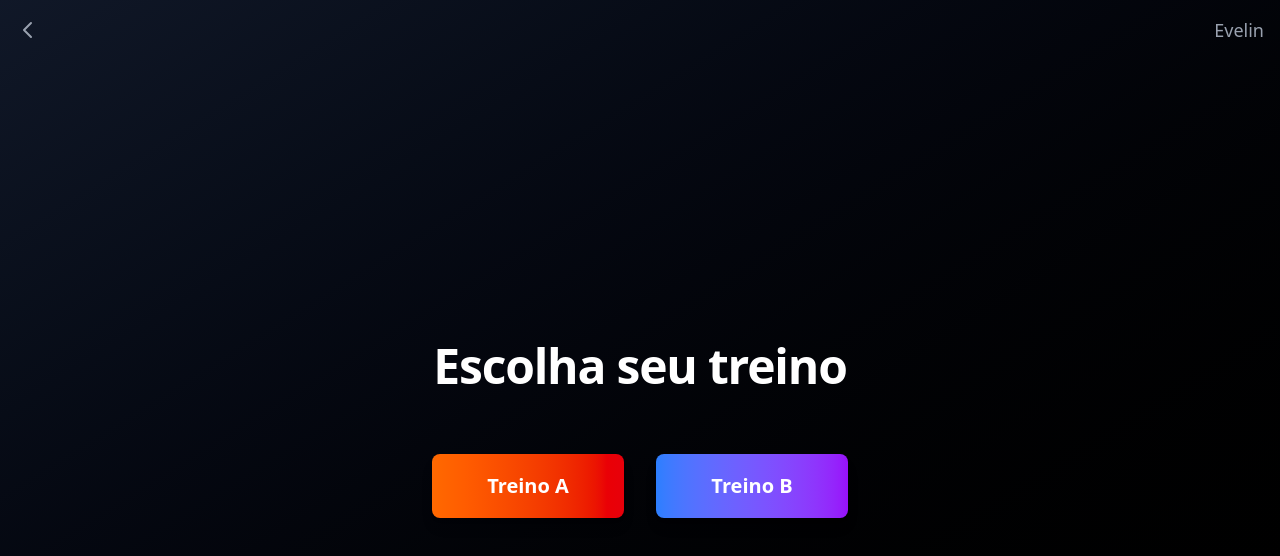
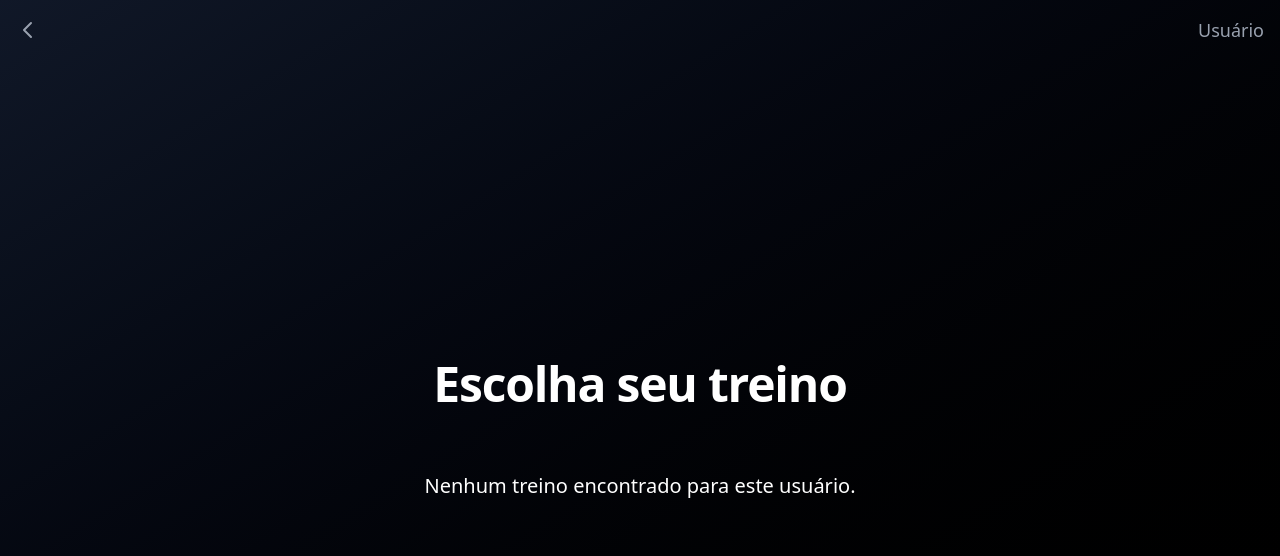
Before and after one commit to marcosmatosteodoro/registro-de-treino, a Next.js app: page /treinos in a window 1280 px wide. Shown: the top 556 px of the page. Built offline with nearby package versions, Linux system fonts and the light colour scheme.

Commit message:
Refactor Treinos component to improve user selection handling and button rendering

```diff
--- a/app/treinos/page.tsx
+++ b/app/treinos/page.tsx
@@ -1,21 +1,52 @@
 "use client";
 
+import { ButtonGrey, ButtonOrange, ButtonPurple, NotFoundText, Title } from "@/components";
+import { useAppContext } from "@/contexts/AppContext";
+import { ITreino } from "@/models/treino";
 import { GetTreinos } from "@/services/getTreinos";
 import { GetTreinosByUser } from "@/services/getTreinosByUser";
 import Link from "next/link";
 import { useRouter } from "next/navigation";
+import { useEffect } from "react";
 
 export default function Treinos() {
-  const treinos = GetTreinosByUser.getByUserId(1);
+  const { currentUser, setCurrentTreino, clearTreino } = useAppContext();
+  const treinos = GetTreinosByUser.getByUserId(currentUser?.id || 0);
   const router = useRouter();
 
-  const handleTreinoSelection = (treinoId: number) => {
-    // Aqui você pode adicionar outras lógicas depois
-    console.log(`Treino selecionado: ${treinoId}`);
+  useEffect(() => {
+    clearTreino();
+  }, []);
 
-    // Redireciona para a página de exercícios
-    router.push("/exercicios");
+  const handleTreinoSelection = (treino: ITreino) => {
+    if (treino) {
+      setCurrentTreino(treino);
+
+      router.push("/exercicios");
+    }
   };
+
+  const getButtonComponent = (index: number) => {
+    switch (index) {
+      case 0: return ButtonOrange;
+      case 1: return ButtonPurple;
+      default: return ButtonGrey;
+    }
+  };
+
+  const renderTreinoButton = (treino: ITreino, index: number) => {
+      const Button = getButtonComponent(index);
+
+      return (
+        <Button
+          key={treino.id}
+          onClick={() => handleTreinoSelection(treino)}
+        >
+          {treino.nome}
+        </Button>
+      );
+    }
+
 
   return (
     <div className="flex min-h-screen flex-col bg-linear-to-br from-gray-900 to-black">
@@ -41,30 +72,19 @@ export default function Treinos() {
         </Link>
 
         <span className="text-gray-400 text-lg font-medium">
-          Evelin
+          {currentUser?.nome || "Usuário"}
         </span>
       </header>
 
       {/* Conteúdo principal */}
       <main className="flex flex-1 flex-col items-center justify-center px-8 py-16 text-center">
-        <h1 className="mb-16 text-5xl font-bold text-white tracking-tight">
-          Escolha seu treino
-        </h1>
+        <Title>Escolha seu treino</Title>
 
         <div className="flex flex-col gap-6 sm:flex-row sm:gap-8">
-          <button
-            onClick={() => handleTreinoSelection(treinos[0].id)}
-            className="w-48 h-16 bg-linear-to-r from-orange-500 to-red-600 hover:from-orange-600 hover:to-red-700 text-white font-bold text-xl rounded-lg shadow-lg transition-all duration-300 transform hover:scale-105 hover:shadow-xl cursor-pointer"
-          >
-            {treinos[0].nome}
-          </button>
-
-          <button
-            onClick={() => handleTreinoSelection(treinos[1].id)}
-            className="w-48 h-16 bg-linear-to-r from-blue-500 to-purple-600 hover:from-blue-600 hover:to-purple-700 text-white font-bold text-xl rounded-lg shadow-lg transition-all duration-300 transform hover:scale-105 hover:shadow-xl cursor-pointer"
-          >
-            {treinos[1].nome}
-          </button>
+          {treinos.length >= 2
+            ? treinos.map((treino, index) => renderTreinoButton(treino, index))
+            : <NotFoundText> Nenhum treino encontrado para este usuário.</NotFoundText>
+          }
         </div>
       </main>
     </div>
```
